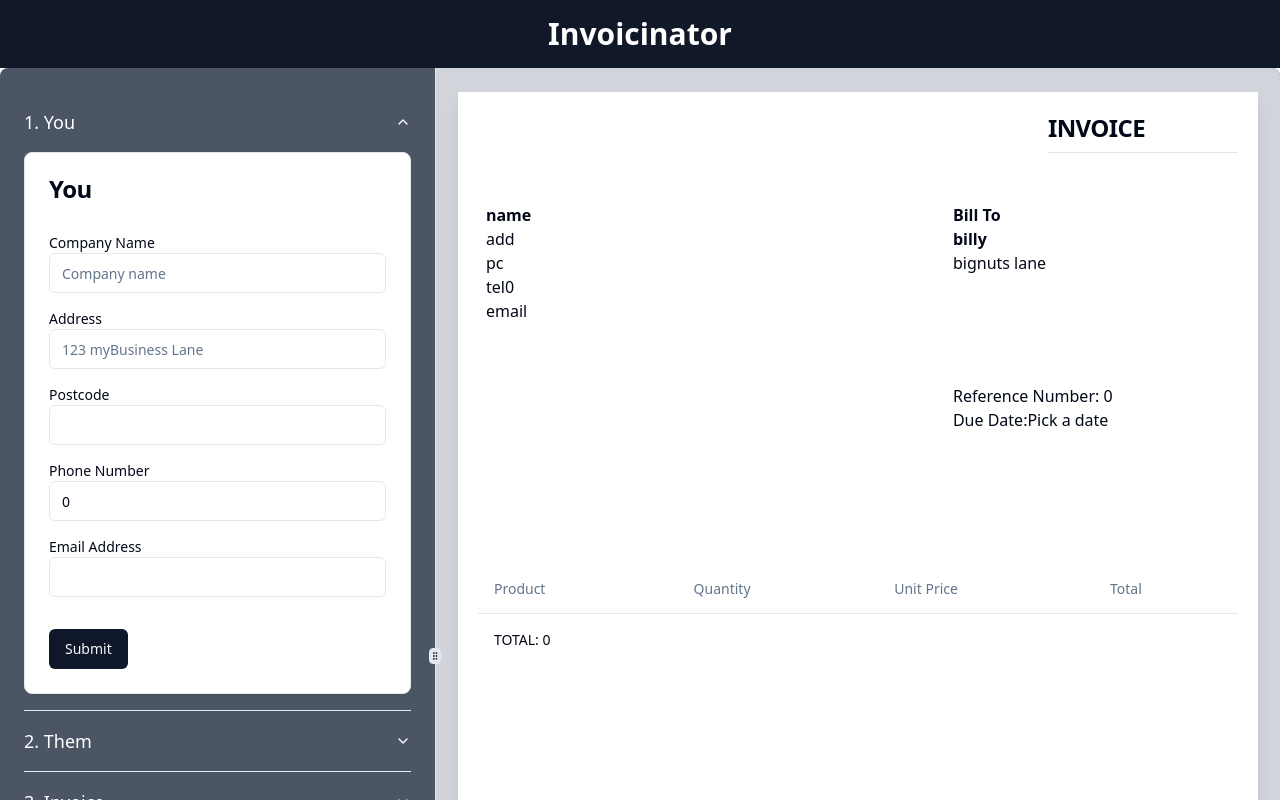
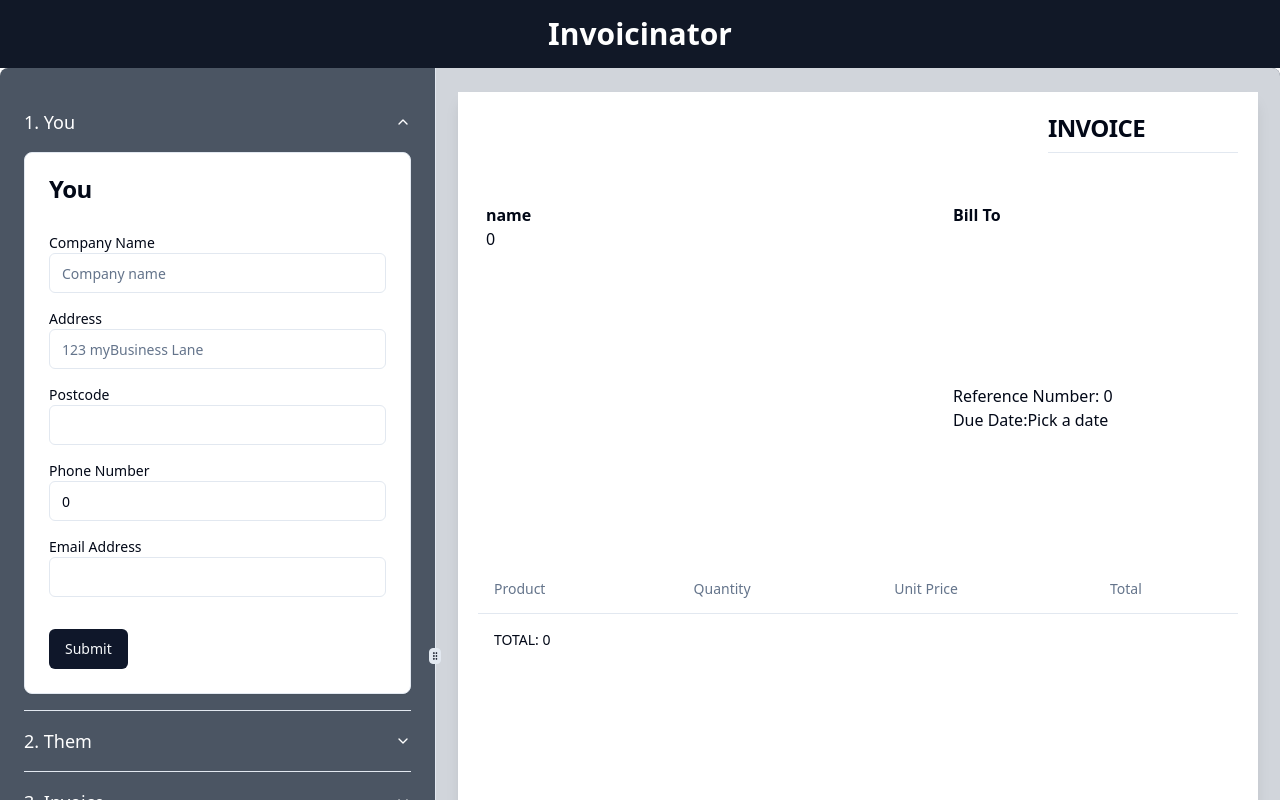
Before and after one commit to vivizuma/invoicinator, a React (Vite) app: page / in a window 1280 px wide. Shown: the top 800 px of the page. Built offline with nearby package versions, Linux system fonts and the light colour scheme.

Commit message:
removed silly placeholder static text

```diff
--- a/src/components/main/Preview.tsx
+++ b/src/components/main/Preview.tsx
@@ -34,16 +34,16 @@ function Preview() {
       </div>
       <div className="col-start-1 col-span-4 row-start-2 px-2">
         <p className="font-bold">name{name}</p>
-        <p>add{yourAddress}</p>
-        <p>pc{yourPostcode}</p>
-        <p>tel{yourPhoneNumber}</p>
-        <p>email{yourEmail}</p>
+        <p>{yourAddress}</p>
+        <p>{yourPostcode}</p>
+        <p>{yourPhoneNumber}</p>
+        <p>{yourEmail}</p>
       </div>
       <div className="col-start-6 col-end-9 row-start-2">
         <div>
           <h3 className="font-bold font-xl ">Bill To</h3>
-          <p className="font-bold">billy{theirName}</p>
-          <p>bignuts lane{theirAddress}</p>
+          <p className="font-bold">{theirName}</p>
+          <p>{theirAddress}</p>
           <p>{theirPostcode}</p>
         </div>
       </div>
```
